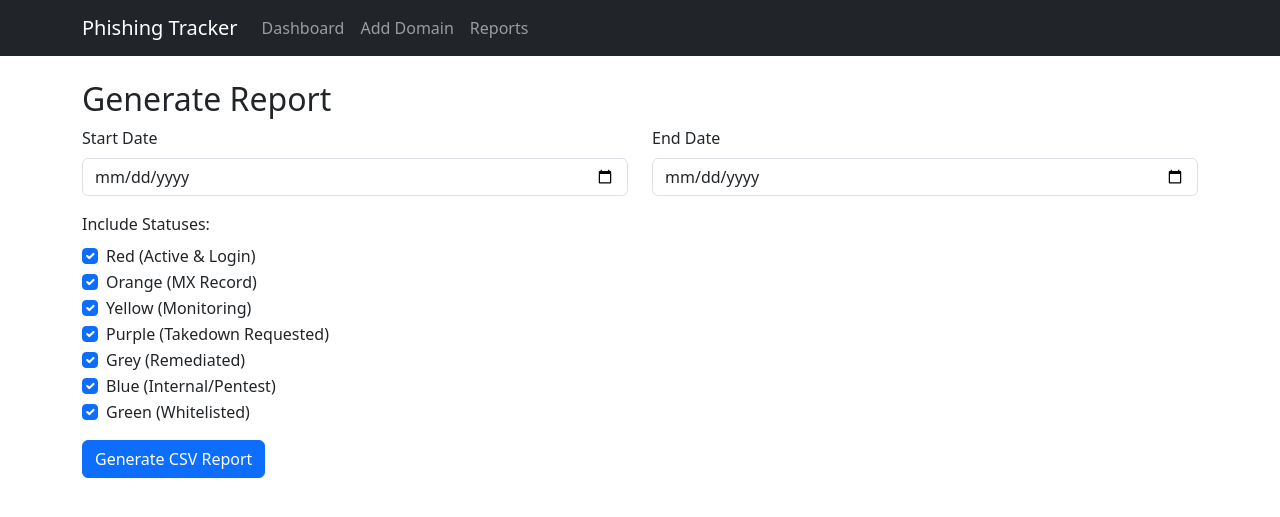
After one commit to acewrap/PhishingDomainTracker, a Flask app: page /reports in a window 1280 px wide. The commit adds this page. Shown: the top 517 px of the page. Run offline with Flask 3, Linux system fonts and the light colour scheme; parts of the project's set-up code (start-up, migrations or seed data) failed here and were passed over.

Commit message:
Add reporting tab with CSV export
- Add `/reports` route to `app/app.py` for report generation.
- Create `app/templates/reports.html` with date pickers and status filters.
- Add "Reports" link to `app/templates/base.html` navigation.
- Implement CSV generation logic filtering by `date_entered` and `threat_status`.
- Add unit tests in `tests/test_reports.py`.

```diff
--- a/app/app.py
+++ b/app/app.py
@@ -3,6 +3,9 @@ from app.models import db, PhishingDomain
 from app.utils import enrich_domain
 from datetime import datetime
 import os
+import csv
+import io
+from flask import Response
 
 app = Flask(__name__)
 app.config['SQLALCHEMY_DATABASE_URI'] = os.environ.get('DATABASE_URI', 'sqlite:///domains.db')
@@ -89,6 +92,70 @@ def delete_domains():
         flash('No domains selected for deletion.', 'warning')
     return redirect(url_for('index'))
 
+@app.route('/reports', methods=['GET', 'POST'])
+def reports():
+    if request.method == 'POST':
+        start_date_str = request.form.get('start_date')
+        end_date_str = request.form.get('end_date')
+        selected_statuses = request.form.getlist('statuses')
+
+        try:
+            start_date = datetime.strptime(start_date_str, '%Y-%m-%d')
+            end_date = datetime.strptime(end_date_str, '%Y-%m-%d').replace(hour=23, minute=59, second=59)
+        except ValueError:
+            flash('Invalid date format.', 'danger')
+            return redirect(url_for('reports'))
+
+        # Query domains within the date range
+        domains = PhishingDomain.query.filter(
+            PhishingDomain.date_entered >= start_date,
+            PhishingDomain.date_entered <= end_date
+        ).all()
+
+        # Filter by computed threat_status
+        filtered_domains = [d for d in domains if d.threat_status in selected_statuses]
+
+        # Generate CSV
+        output = io.StringIO()
+        writer = csv.writer(output)
+
+        # Headers
+        headers = [
+            'ID', 'Domain Name', 'Registration Status', 'Is Active',
+            'Has Login Page', 'Date Entered', 'Action Taken',
+            'Date Remediated', 'Screenshot Link', 'Registrar',
+            'IP Address', 'Urlscan UUID', 'Has MX Record',
+            'Manual Status', 'Threat Status'
+        ]
+        writer.writerow(headers)
+
+        for d in filtered_domains:
+            writer.writerow([
+                d.id,
+                d.domain_name,
+                d.registration_status,
+                d.is_active,
+                d.has_login_page,
+                d.date_entered.isoformat() if d.date_entered else '',
+                d.action_taken,
+                d.date_remediated.isoformat() if d.date_remediated else '',
+                d.screenshot_link,
+                d.registrar,
+                d.ip_address,
+                d.urlscan_uuid,
+                d.has_mx_record,
+                d.manual_status,
+                d.threat_status
+            ])
+
+        return Response(
+            output.getvalue(),
+            mimetype="text/csv",
+            headers={"Content-disposition": "attachment; filename=report.csv"}
+        )
+
+    return render_template('reports.html')
+
 with app.app_context():
     db.create_all()
 
--- a/app/templates/base.html
+++ b/app/templates/base.html
@@ -27,6 +27,9 @@
                 <li class="nav-item">
                     <a class="nav-link" href="{{ url_for('add_domain') }}">Add Domain</a>
                 </li>
+                <li class="nav-item">
+                    <a class="nav-link" href="{{ url_for('reports') }}">Reports</a>
+                </li>
             </ul>
         </div>
       </div>
--- /dev/null
+++ b/app/templates/reports.html
@@ -0,0 +1,51 @@
+{% extends 'base.html' %}
+
+{% block content %}
+<h2>Generate Report</h2>
+<form method="POST" action="{{ url_for('reports') }}">
+    <div class="row mb-3">
+        <div class="col-md-6">
+            <label for="start_date" class="form-label">Start Date</label>
+            <input type="date" class="form-control" id="start_date" name="start_date" required>
+        </div>
+        <div class="col-md-6">
+            <label for="end_date" class="form-label">End Date</label>
+            <input type="date" class="form-control" id="end_date" name="end_date" required>
+        </div>
+    </div>
+
+    <div class="mb-3">
+        <label class="form-label">Include Statuses:</label>
+        <div class="form-check">
+            <input class="form-check-input" type="checkbox" name="statuses" value="Red" id="statusRed" checked>
+            <label class="form-check-label" for="statusRed">Red (Active & Login)</label>
+        </div>
+        <div class="form-check">
+            <input class="form-check-input" type="checkbox" name="statuses" value="Orange" id="statusOrange" checked>
+            <label class="form-check-label" for="statusOrange">Orange (MX Record)</label>
+        </div>
+        <div class="form-check">
+            <input class="form-check-input" type="checkbox" name="statuses" value="Yellow" id="statusYellow" checked>
+            <label class="form-check-label" for="statusYellow">Yellow (Monitoring)</label>
+        </div>
+        <div class="form-check">
+            <input class="form-check-input" type="checkbox" name="statuses" value="Purple" id="statusPurple" checked>
+            <label class="form-check-label" for="statusPurple">Purple (Takedown Requested)</label>
+        </div>
+        <div class="form-check">
+            <input class="form-check-input" type="checkbox" name="statuses" value="Grey" id="statusGrey" checked>
+            <label class="form-check-label" for="statusGrey">Grey (Remediated)</label>
+        </div>
+        <div class="form-check">
+            <input class="form-check-input" type="checkbox" name="statuses" value="Blue" id="statusBlue" checked>
+            <label class="form-check-label" for="statusBlue">Blue (Internal/Pentest)</label>
+        </div>
+        <div class="form-check">
+            <input class="form-check-input" type="checkbox" name="statuses" value="Green" id="statusGreen" checked>
+            <label class="form-check-label" for="statusGreen">Green (Whitelisted)</label>
+        </div>
+    </div>
+
+    <button type="submit" class="btn btn-primary">Generate CSV Report</button>
+</form>
+{% endblock %}
```
Also changed, not shown: tests/test_reports.py (added, +85 -0 lines), app/instance/domains.db (added), instance/domains.db.
